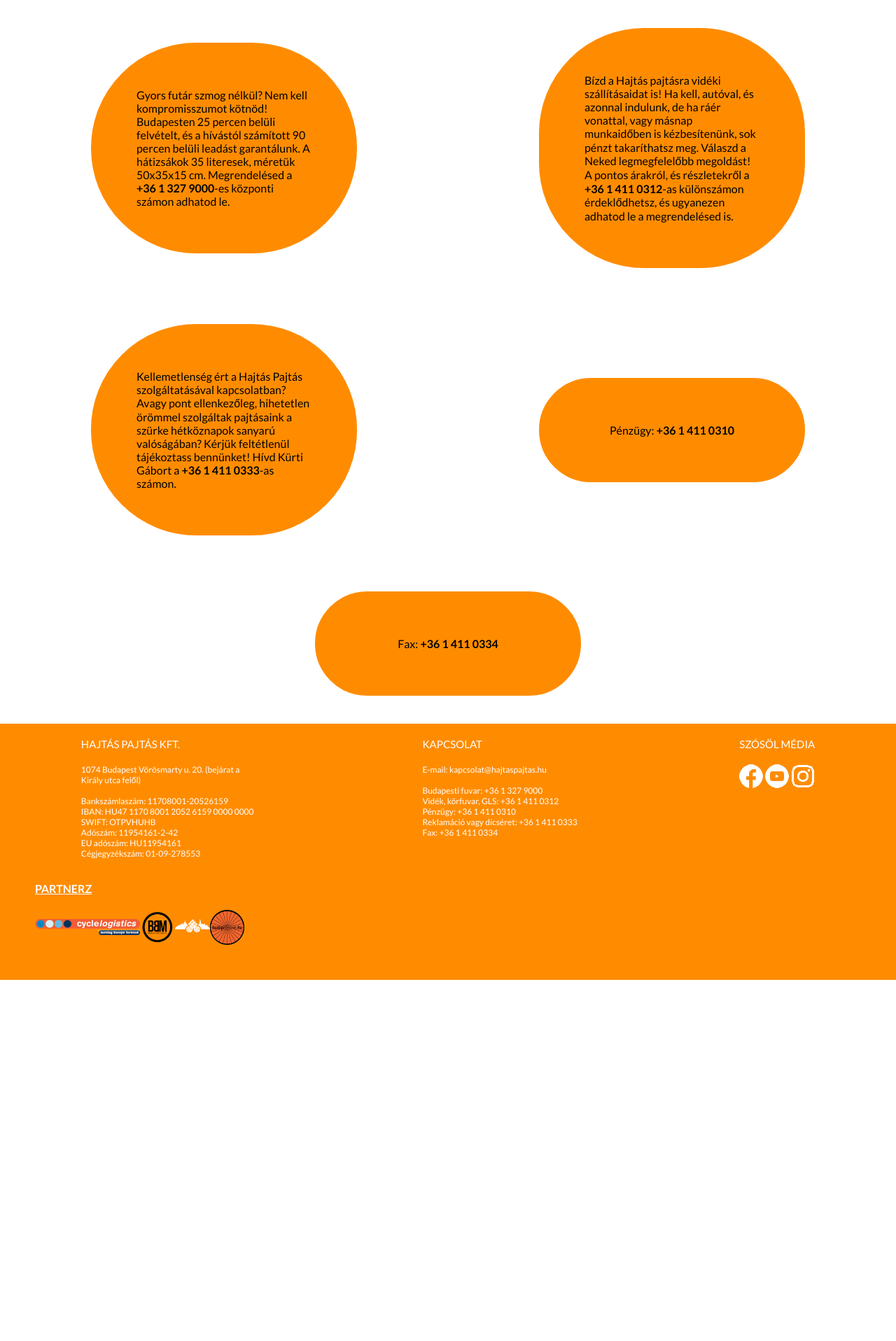
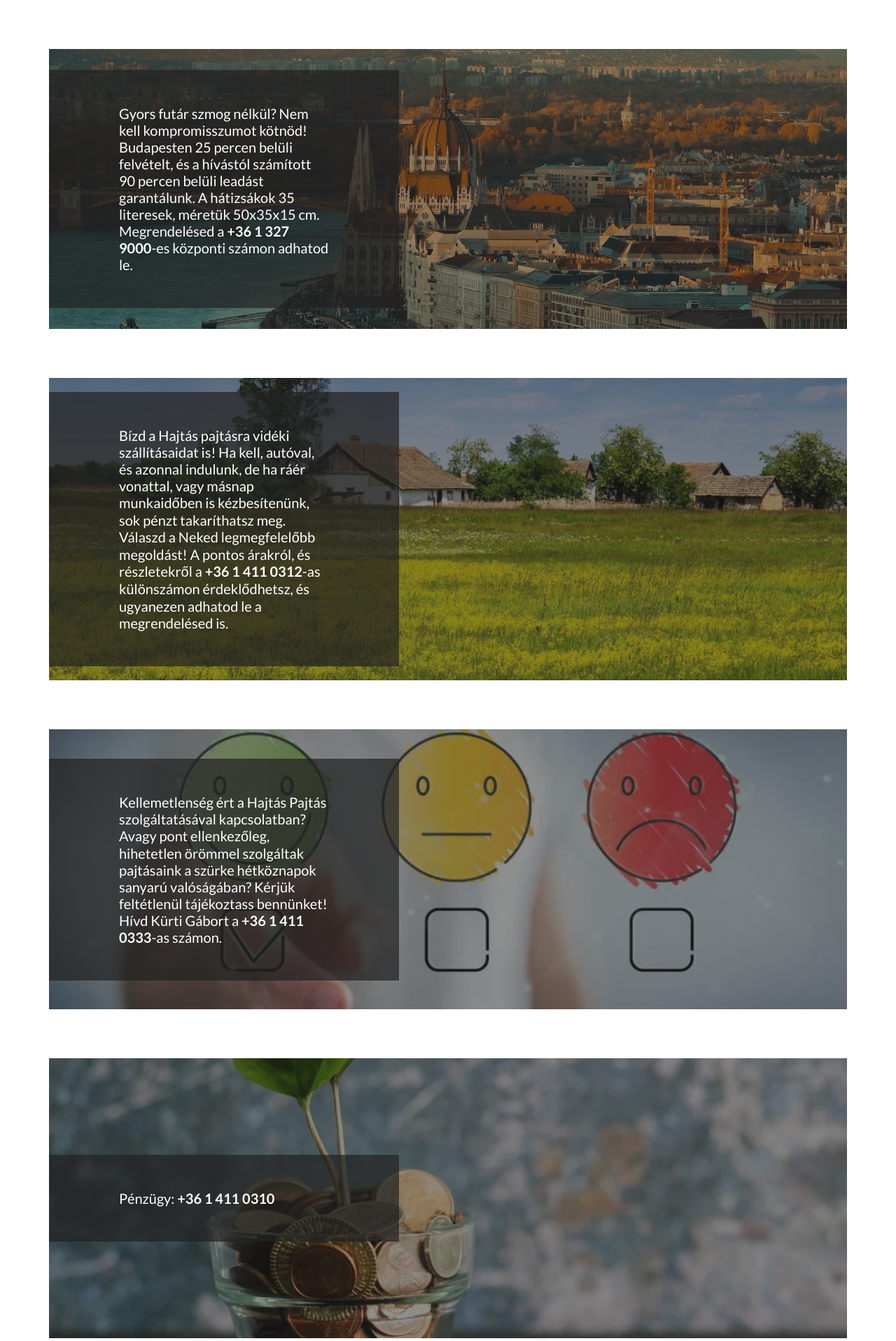
Before and after one commit to farad213/hajtaspajtas_django_project, a Django app: page /contact/ in a window 1280 px wide. Shown: the part 94-2010 px from the top of the page at 70% size. Before the commit the page ends 1494 px from the top, so only its background shows below. Run offline with Django 4.2, Linux system fonts and the light colour scheme.

Commit message:
tile pictures, text on side

```diff
--- a/main/static/main/css/contact_style.css
+++ b/main/static/main/css/contact_style.css
@@ -1,29 +1,77 @@
 .contact_info{
     font-weight: 400;
-    display: flex;
-    flex-wrap: wrap;
-    justify-content: space-around;
-    align-items: center;
-    color: black;
-}
-
-.contact_block{
-    flex-basis: 350px;
-    background: darkorange;
-    margin: 40px;
-    display: flex;
-    justify-content: center;
-    border-radius: 150px;
-    border: 15px solid darkorange;
-}
-
-.contact_block p{
-    margin: 50px;
+    color: white;
 }
 
 .contact_info a{
     text-decoration: none;
-    color: black;
+    color: white;
+}
+
+.contact_block{
+    margin: 70px;
+}
+
+.contact_block p{
+    font-size: 20px;
+    padding: 50px 100px 50px 100px;
+    width: 300px;
+    background: linear-gradient(rgba(33, 33, 33, 0.7), rgba(33, 33, 33, 0.7));
+}
+
+#budapest{
+    background: linear-gradient(rgba(33, 33, 33, 0.5), rgba(33, 33, 33, 0.5)),
+        url(../images/budapest.jpg);
+    min-height: 400px;
+    background-repeat: no-repeat;
+    background-size: cover;
+    background-position: center;
+    display: flex;
+    align-items: center;
+}
+
+#videk{
+    background: linear-gradient(rgba(33, 33, 33, 0.5), rgba(33, 33, 33, 0.5)),
+        url(../images/videk.jpg);
+    min-height: 400px;
+    background-repeat: no-repeat;
+    background-size: cover;
+    background-position: center;
+    display: flex;
+    align-items: center;
+}
+
+#review{
+    background: linear-gradient(rgba(33, 33, 33, 0.5), rgba(33, 33, 33, 0.5)),
+        url(../images/review.jpg);
+    min-height: 400px;
+    background-repeat: no-repeat;
+    background-size: cover;
+    background-position: center;
+    display: flex;
+    align-items: center;
+}
+
+#accounting{
+    background: linear-gradient(rgba(33, 33, 33, 0.5), rgba(33, 33, 33, 0.5)),
+        url(../images/penzugy.jpg);
+    min-height: 400px;
+    background-repeat: no-repeat;
+    background-size: cover;
+    background-position: center;
+    display: flex;
+    align-items: center;
+}
+
+#fax{
+    background: linear-gradient(rgba(33, 33, 33, 0.5), rgba(33, 33, 33, 0.5)),
+        url(../images/fax.jpg);
+    min-height: 400px;
+    background-repeat: no-repeat;
+    background-size: cover;
+    background-position: center;
+    display: flex;
+    align-items: center;
 }
 
 
@@ -31,11 +79,11 @@
 
 .contact_info a{
     text-decoration: none;
-    color: black;
+    color: white;
     position: relative;
     font-weight: bolder;
 }
 
 .contact_info a:hover{
-    color: white;
+    color: orange;
 }
--- a/main/templates/main/conatct.html
+++ b/main/templates/main/conatct.html
@@ -9,7 +9,7 @@
 {% block content %}
 <link rel="stylesheet" href="{% static 'main/css/contact_style.css' %}">
 <section class="contact_info">
-        <div class="contact_block">
+        <div class="contact_block" id="budapest">
             <p>
                 Gyors futár szmog nélkül? Nem kell kompromisszumot kötnöd!
                 Budapesten 25 percen belüli felvételt,
@@ -20,7 +20,7 @@
             </p>
         </div>
 
-        <div class="contact_block">
+        <div class="contact_block" id="videk">
             <p>
                 Bízd a Hajtás pajtásra vidéki szállításaidat is!
                 Ha kell, autóval, és azonnal indulunk, de ha ráér vonattal,
@@ -31,7 +31,7 @@
             </p>
         </div>
 
-        <div class="contact_block">
+        <div class="contact_block" id="review">
             <p>
                 Kellemetlenség ért a Hajtás Pajtás szolgáltatásával kapcsolatban?
                 Avagy pont ellenkezőleg, hihetetlen örömmel szolgáltak pajtásaink
@@ -40,13 +40,13 @@
             </p>
         </div>
 
-        <div class="contact_block">
+        <div class="contact_block" id="accounting">
             <p>
                 Pénzügy: <a href="tel:+3614110310">+36 1 411 0310</a>
             </p>
         </div>
 
-        <div class="contact_block">
+        <div class="contact_block" id="fax">
             <p>
                 Fax: <a href="tel:+3614110334">+36 1 411 0334</a>
             </p>
```
Also changed, not shown: main/static/main/images/budapest.jpg, main/static/main/images/fax.jpg (added), main/static/main/images/penzugy.jpg (added), main/static/main/images/review.jpg (added), main/static/main/images/videk.jpg (added).
